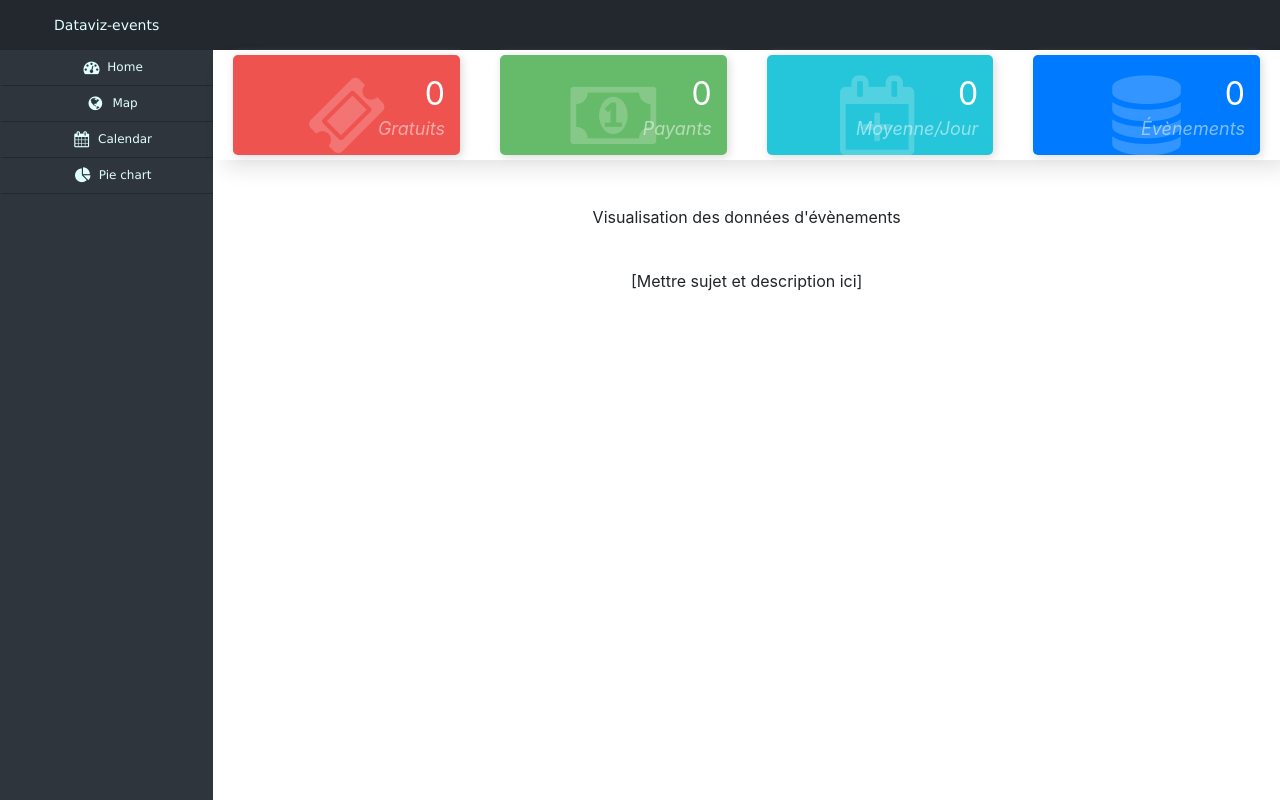
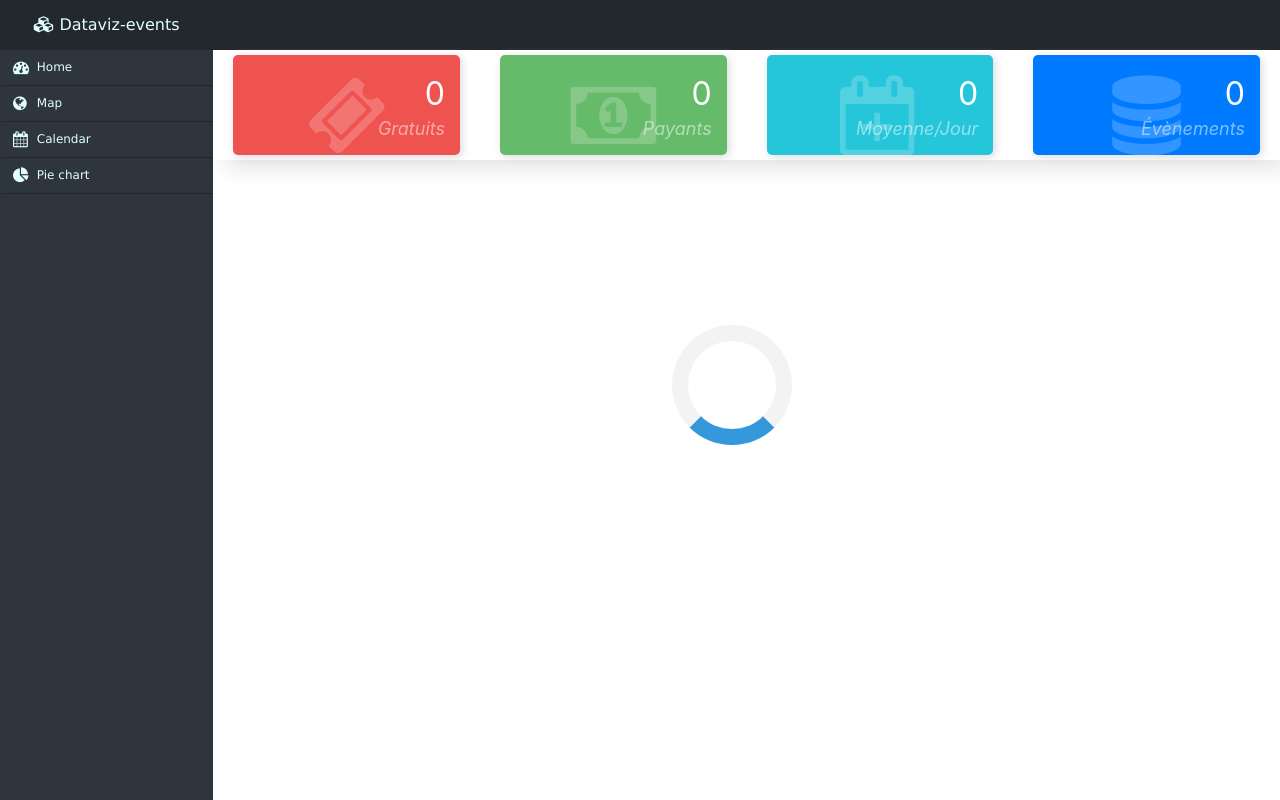
Before and after one commit to lukebancroft/dataviz-events, a React (Create React App) app: page / in a window 1280 px wide. Built offline with nearby package versions, Linux system fonts and the light colour scheme; no server answers.

Commit message:
Added spinner while data loads

```diff
--- a/src/App.css
+++ b/src/App.css
@@ -54,6 +54,10 @@ div.tooltip {
   height: inherit;
 }
 
+#graph {
+  display: none;
+}
+
 #leafletMap {
   height: 360px;
 }
@@ -61,3 +65,49 @@ div.tooltip {
 #sidebar {
   padding: 0px;
 }
+
+#loader {
+  position: absolute;
+  left: 50%;
+  top: 50%;
+  z-index: 1;
+  width: 150px;
+  height: 150px;
+  margin: -75px 0 0 -75px;
+  border: 16px solid #f3f3f3;
+  border-radius: 50%;
+  border-top: 16px solid #3498db;
+  width: 120px;
+  height: 120px;
+  -webkit-animation: spin 2s linear infinite;
+  animation: spin 2s linear infinite;
+}
+
+@-webkit-keyframes spin {
+  0% { -webkit-transform: rotate(0deg); }
+  100% { -webkit-transform: rotate(360deg); }
+}
+
+@keyframes spin {
+  0% { transform: rotate(0deg); }
+  100% { transform: rotate(360deg); }
+}
+
+/* Add animation to "page content" */
+.animate-bottom {
+  position: relative;
+  -webkit-animation-name: animatebottom;
+  -webkit-animation-duration: 1s;
+  animation-name: animatebottom;
+  animation-duration: 1s
+}
+
+@-webkit-keyframes animatebottom {
+  from { bottom:-100px; opacity:0 }
+  to { bottom:0px; opacity:1 }
+}
+
+@keyframes animatebottom {
+  from{ bottom:-100px; opacity:0 }
+  to{ bottom:0; opacity:1 }
+}
--- a/src/App.jsx
+++ b/src/App.jsx
@@ -40,7 +40,11 @@ class App extends Component {
                   payants={this.state.payants}
                   moyenne={this.state.moyenne}
                 />
-                {this.getGraph()}
+
+                <div id="loader"></div>
+                <div id="graph" className="animate-bottom">
+                  {this.getGraph()}
+                </div>
             </div>
           </div>
         </div>
@@ -105,7 +109,11 @@ class App extends Component {
             }
           });
           moyenne = Object.keys(groupedByDate).length / this.state.nbEvents;
-          this.setState({ count: res.data.nhits, gratuits: gratuits, payants: payants, moyenne: moyenne, locations: latlons });
+          this.setState({ count: res.data.nhits, gratuits: gratuits, payants: payants, moyenne: moyenne, locations: latlons }, () => {
+            document.getElementById("loader").style.display = "none";
+            document.getElementById("graph").style.display = "block";
+            document.getElementById("menu-content").style.pointerEvents = "all";
+          });
         })
   }
 }
--- a/src/assets/SideNav.css
+++ b/src/assets/SideNav.css
@@ -14,7 +14,7 @@
     line-height: 50px;
     display: block;
     text-align: center;
-    font-size: 14px;
+    font-size: 16px;
   }
 
   .nav-side-menu ul,
@@ -79,6 +79,7 @@
   .nav-side-menu li a {
     text-decoration: none;
     color: #e1ffff;
+    width: -webkit-fill-available;
   }
 
   .nav-side-menu li a i {
@@ -96,6 +97,11 @@
     transition: all 1s ease;
   }
 
+  #menu-content {
+    pointer-events: none;
+    text-align: left;
+  }
+
   .topbar {
     background-color: #23282e;
     height: 50px;
--- a/src/components/SideNav.jsx
+++ b/src/components/SideNav.jsx
@@ -6,30 +6,30 @@ export default class SideNav extends React.Component {
   render() {
     return (
         <div className="nav-side-menu">
-            <div className="brand">Dataviz-events</div>
+            <div className="brand"><i className="fa fa-cubes" aria-hidden="true"></i> Dataviz-events</div>
                 <div className="menu-list">
 
                     <ul id="menu-content" className="menu-content">
                         <li onClick={ () => this.props.handleGraphChange('home')}>
-                            <a href="#">
+                            <a href="#0">
                                 <i className="fa fa-dashboard fa-lg"></i> Home
                             </a>
                         </li>
 
                         <li onClick={ () => this.props.handleGraphChange('map')}>
-                            <a href="#">
+                            <a href="#0">
                                 <i className="fa fa-globe fa-lg"></i> Map
                             </a>
                         </li>
 
                         <li onClick={ () => this.props.handleGraphChange('calendar')}>
-                            <a href="#">
+                            <a href="#0">
                                 <i className="fa fa-calendar fa-lg"></i> Calendar
                             </a>
                         </li>
 
                         <li onClick={ () => this.props.handleGraphChange('pie')}>
-                            <a href="#">
+                            <a href="#0">
                                 <i className="fa fa-pie-chart fa-lg"></i> Pie chart
                             </a>
                         </li>
```
